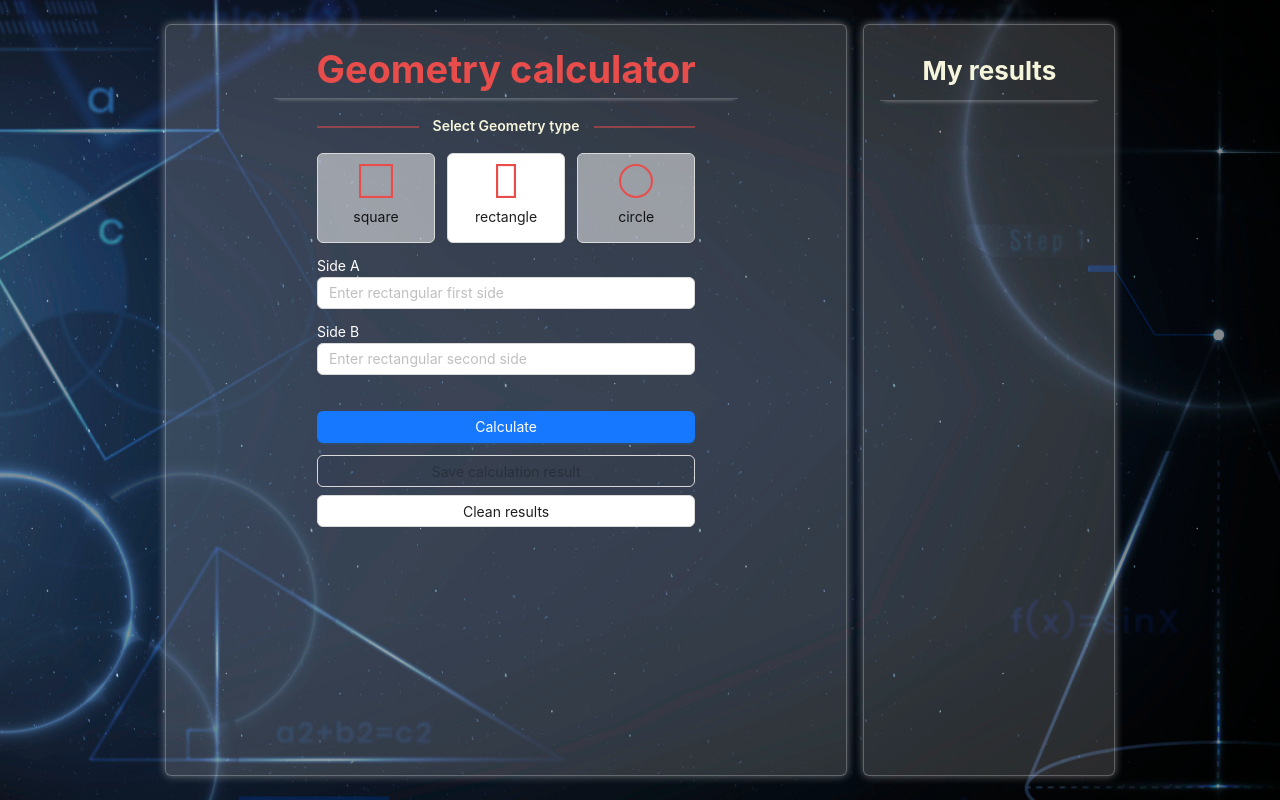
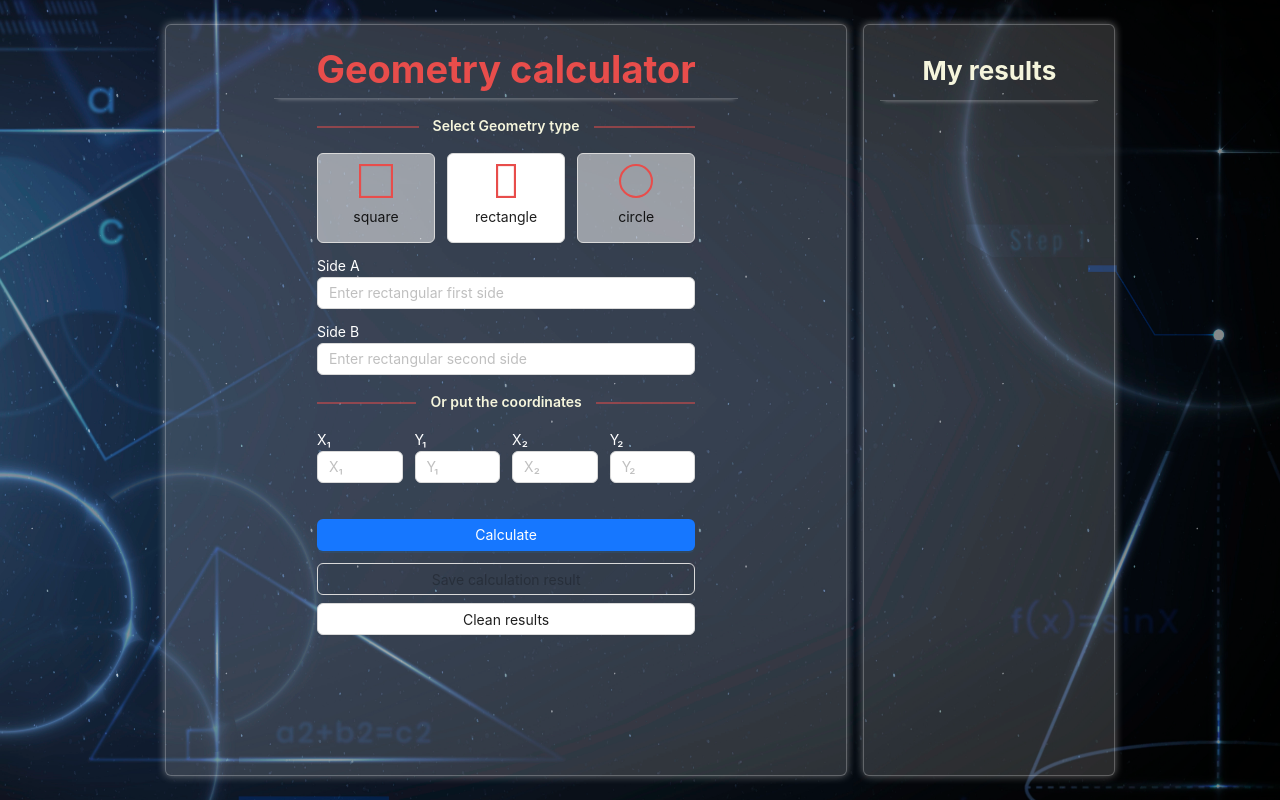
Before and after one commit to ev-indrik/geometry-calculator, a React (Vite) app: page / in a window 1280 px wide. Built offline with nearby package versions, Linux system fonts and the light colour scheme.

Commit message:
feat: rectangle coordinates calculation added

```diff
--- a/src/components/calculation-section/CalculatingSection.tsx
+++ b/src/components/calculation-section/CalculatingSection.tsx
@@ -11,7 +11,7 @@ import CardItem from "../card-item/CardItem.tsx";
 import {useForm} from "antd/es/form/Form";
 import moment from "moment";
 import {type ResultItem, useGeneralContext} from "../../context/context.tsx";
-import {calculateSquareByPoints} from "../../utils/geometry.ts";
+import {calculateRectangleByPoints, calculateSquareByPoints} from "../../utils/coords-geometry.ts";
 
 const {Paragraph} = Typography;
 
@@ -68,11 +68,14 @@ const CalculatingSection: FC = () => {
     const [currentDate, setCurrentDate] = useState('')
     const [resultItem, setResultItem] = useState<ResultItem | null>(null)
 
-    const openNotificationWithIcon = (type: NotificationType) => {
+    const openNotificationWithIcon = (
+        type: NotificationType,
+        message: string,
+        description: string
+    ) => {
         api[type]({
-            message: 'Wrong coordinates',
-            description:
-                'Points must be aligned horizontally or vertically to form a square side',
+            message,
+            description,
         });
     };
 
@@ -94,7 +97,11 @@ const CalculatingSection: FC = () => {
 
                 const isValidLine = p1.x === p2.x || p1.y === p2.y
                 if (!isValidLine) {
-                    openNotificationWithIcon('warning')
+                    openNotificationWithIcon(
+                        'warning',
+                        'Wrong coordinates',
+                        'Points must be diagonal to form a rectangle'
+                    )
                     return
                 }
                 const {area, perimeter} = calculateSquareByPoints(values.points)
@@ -104,8 +111,29 @@ const CalculatingSection: FC = () => {
         }
 
         if (activeSelectorId === 2) {
-            areaNumber = values.sideA * values.sideB
-            perimeterNumber = (values.sideA * values.sideB) * 2
+            if (values.sideA && values.sideB) {
+
+                const a = Number(values.sideA )
+                const b = Number(values.sideB )
+                areaNumber = a * b
+                perimeterNumber = 2 * (a + b)
+            } else if (values.points?.length === 2) {
+                const [p1, p2] = values.points
+
+                const isDiagonal = p1.x !== p2.x && p1.y !== p2.y
+                if (!isDiagonal) {
+                    openNotificationWithIcon(
+                        'warning',
+                        'Wrong coordinates',
+                        'Points must form a diagonal of a rectangle'
+                    )
+                    return
+                }
+
+                const { area, perimeter } = calculateRectangleByPoints(values.points)
+                areaNumber = area
+                perimeterNumber = perimeter
+            }
         }
 
         if (activeSelectorId === 3) {
@@ -246,6 +274,32 @@ const CalculatingSection: FC = () => {
                                     <Form.Item label={'Side B'} name={'sideB'}>
                                         <Input type={'number'} placeholder={'Enter rectangular second side'}/>
                                     </Form.Item>
+
+                                    <Divider plain style={{borderColor: '#E84D4B'}}>
+                                        <p className={'divider-text'}>{'Or put the coordinates'}</p>
+                                    </Divider>
+                                    <Row gutter={12}>
+                                        <Col span={6}>
+                                            <Form.Item label="X₁" name={['points', 0, 'x']}>
+                                                <Input type="number" placeholder="X₁"/>
+                                            </Form.Item>
+                                        </Col>
+                                        <Col span={6}>
+                                            <Form.Item label="Y₁" name={['points', 0, 'y']}>
+                                                <Input type="number" placeholder="Y₁"/>
+                                            </Form.Item>
+                                        </Col>
+                                        <Col span={6}>
+                                            <Form.Item label="X₂" name={['points', 1, 'x']}>
+                                                <Input type="number" placeholder="X₂"/>
+                                            </Form.Item>
+                                        </Col>
+                                        <Col span={6}>
+                                            <Form.Item label="Y₂" name={['points', 1, 'y']}>
+                                                <Input type="number" placeholder="Y₂"/>
+                                            </Form.Item>
+                                        </Col>
+                                    </Row>
                                 </>
                             )}
 
--- a/src/utils/geometry.ts
+++ b/src/utils/coords-geometry.ts
@@ -14,3 +14,20 @@ export const calculateSquareByPoints = (points: Point[]): { area: number; perime
 
     return { area, perimeter }
 }
+
+export const calculateRectangleByPoints = (
+    points: Point[]
+): { area: number; perimeter: number } => {
+    if (points.length !== 2) {
+        return { area: 0, perimeter: 0 }
+    }
+
+    const [p1, p2] = points
+    const width = Math.abs(p2.x - p1.x)
+    const height = Math.abs(p2.y - p1.y)
+
+    const area = width * height
+    const perimeter = 2 * (width + height)
+
+    return { area, perimeter }
+}
```
